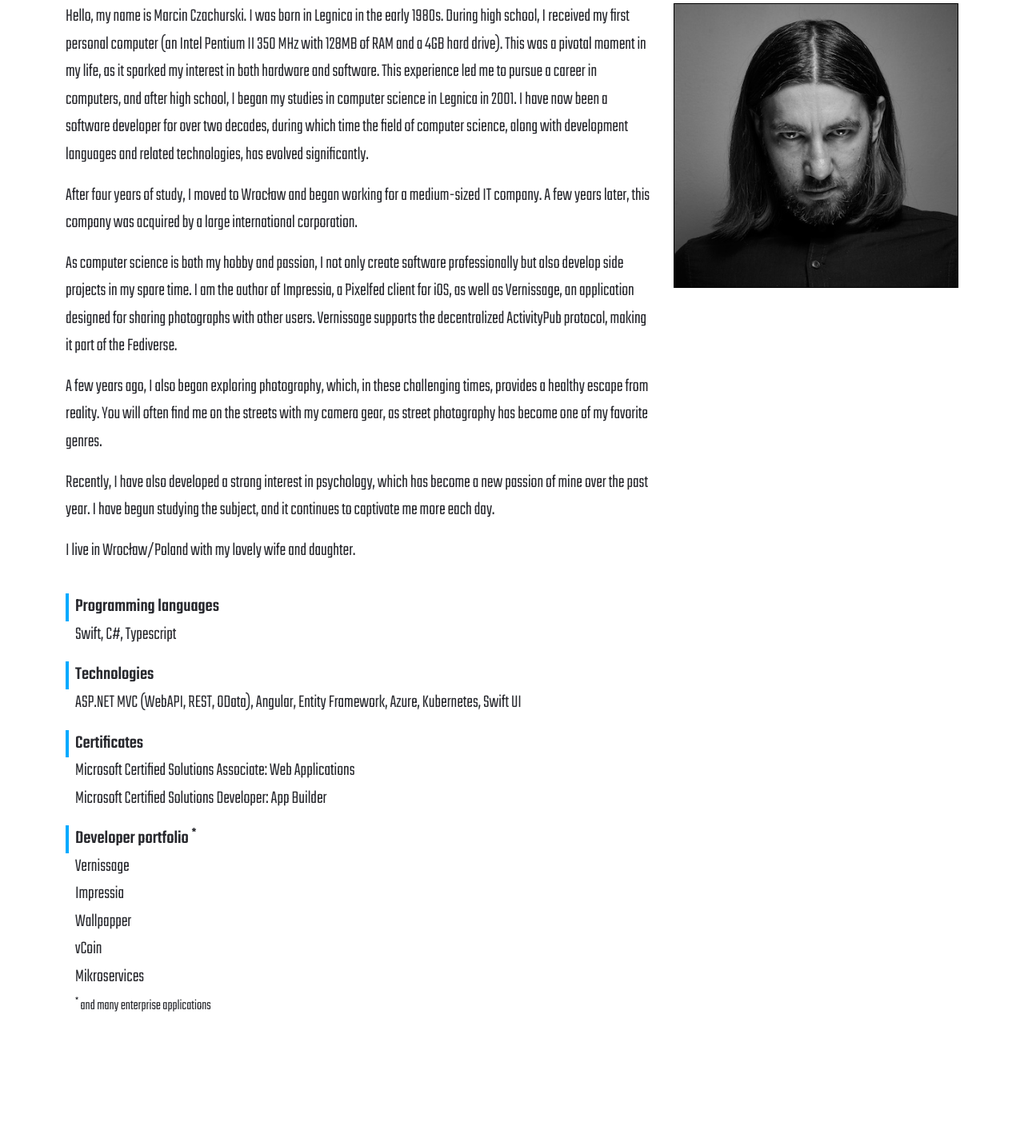
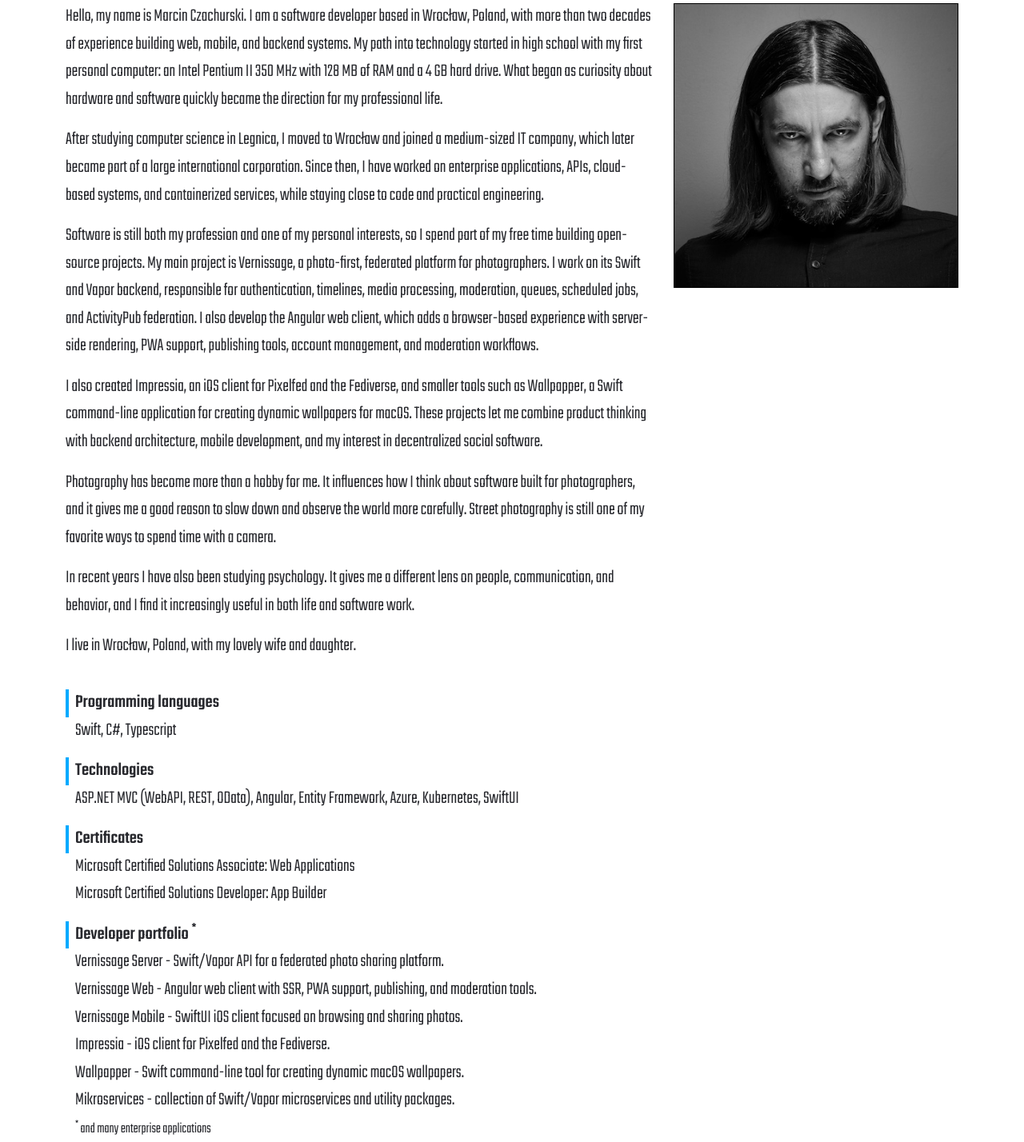
Before and after one commit to mczachurski/mczachurski.github.io, a plain HTML site: page index.html in a window 1280 px wide. Shown: the part 134-1562 px from the top of the page at 80% size. Before the commit the page ends 1424 px from the top, so only its background shows below. Drawn offline with nearby package versions, Linux system fonts and the light colour scheme; a web font is replaced by a local one.

Commit message:
Change description

```diff
--- a/index.html
+++ b/index.html
@@ -4,7 +4,7 @@
     <meta charset="UTF-8">
     <title>Marcin Czachurski - Profile</title>
     <meta name="author" content="Marcin Czachurski">
-    <meta name="description" content="Marcin Czachurski - Home page">
+    <meta name="description" content="Marcin Czachurski - software developer, open-source author, photographer">
     <meta name="viewport" content="width=device-width, initial-scale=1">
 
     <!-- Google Fonts -->
@@ -113,34 +113,39 @@
                             <source srcset="assets/profile-rectangle@1x.jpg 1x, assets/profile-rectangle@2x.jpg 2x, assets/profile-rectangle@3x.jpg 3x" type="image/jpeg" >
                             <img class="border-1" style="width: 150px" src="assets/profile-rectangle@1x.jpg" alt="Profile image" />
                         </picture>
-                        Hello, my name is Marcin Czachurski. I was born in Legnica in the early 1980s. During high school,
-                        I received my first personal computer (an Intel Pentium II 350 MHz with 128MB of RAM and a 4GB hard drive).
-                        This was a pivotal moment in my life, as it sparked my interest in both hardware and software.
-                        This experience led me to pursue a career in computers, and after high school, I began my studies
-                        in computer science in Legnica in 2001. I have now been a software developer for over two decades,
-                        during which time the field of computer science, along with development languages and related technologies,
-                        has evolved significantly.
+                        Hello, my name is Marcin Czachurski. I am a software developer based in Wrocław, Poland, with more than
+                        two decades of experience building web, mobile, and backend systems. My path into technology started in
+                        high school with my first personal computer: an Intel Pentium II 350 MHz with 128 MB of RAM and a 4 GB hard
+                        drive. What began as curiosity about hardware and software quickly became the direction for my professional life.
                     </p>
                     <p>
-                        After four years of study, I moved to Wrocław and began working for a medium-sized IT company.
-                        A few years later, this company was acquired by a large international corporation.
+                        After studying computer science in Legnica, I moved to Wrocław and joined a medium-sized IT company, which
+                        later became part of a large international corporation. Since then, I have worked on enterprise applications,
+                        APIs, cloud-based systems, and containerized services, while staying close to code and practical engineering.
                     </p>
                     <p>
-                        As computer science is both my hobby and passion, I not only create software professionally but also develop
-                        side projects in my spare time. I am the author of Impressia, a Pixelfed client for iOS, as well as Vernissage,
-                        an application designed for sharing photographs with other users. Vernissage supports the decentralized ActivityPub
-                        protocol, making it part of the Fediverse.
+                        Software is still both my profession and one of my personal interests, so I spend part of my free time building
+                        open-source projects. My main project is Vernissage, a photo-first, federated platform for photographers. I work
+                        on its Swift and Vapor backend, responsible for authentication, timelines, media processing, moderation, queues,
+                        scheduled jobs, and ActivityPub federation. I also develop the Angular web client, which adds a browser-based
+                        experience with server-side rendering, PWA support, publishing tools, account management, and moderation workflows.
                     </p>
                     <p>
-                        A few years ago, I also began exploring photography, which, in these challenging times, provides a healthy escape from reality.
-                        You will often find me on the streets with my camera gear, as street photography has become one of my favorite genres.
+                        I also created Impressia, an iOS client for Pixelfed and the Fediverse, and smaller tools such as Wallpapper,
+                        a Swift command-line application for creating dynamic wallpapers for macOS. These projects let me combine
+                        product thinking with backend architecture, mobile development, and my interest in decentralized social software.
                     </p>
                     <p>
-                        Recently, I have also developed a strong interest in psychology, which has become a new passion of mine over the past year.
-                        I have begun studying the subject, and it continues to captivate me more each day.
+                        Photography has become more than a hobby for me. It influences how I think about software built for photographers,
+                        and it gives me a good reason to slow down and observe the world more carefully. Street photography is still one
+                        of my favorite ways to spend time with a camera.
                     </p>
                     <p>
-                        I live in Wrocław/Poland with my lovely wife and daughter.
+                        In recent years I have also been studying psychology. It gives me a different lens on people, communication,
+                        and behavior, and I find it increasingly useful in both life and software work.
+                    </p>
+                    <p>
+                        I live in Wrocław, Poland, with my lovely wife and daughter.
                     </p>
                 </div>
             </div>
@@ -161,7 +166,7 @@
 
             <div class="item">
                 <div class="title">Technologies</div>
-                <div class="subtitle">ASP.NET MVC (WebAPI, REST, OData), Angular, Entity Framework, Azure, Kubernetes, Swift UI</div>
+                <div class="subtitle">ASP.NET MVC (WebAPI, REST, OData), Angular, Entity Framework, Azure, Kubernetes, SwiftUI</div>
             </div>
 
             <div class="item">
@@ -172,11 +177,12 @@
 
             <div class="item">
                 <div class="title">Developer portfolio <sup>*</sup></div>
-                <div class="subtitle"><a href="https://github.com/VernissageApp/VernissageServer" aria-label="Vernissage">Vernissage</a></div>
-                <div class="subtitle"><a href="https://github.com/Impressia/Impressia" aria-label="Impressia">Impressia</a></div>
-                <div class="subtitle"><a href="https://github.com/mczachurski/wallpapper" aria-label="Wallpapper">Wallpapper</a></div>
-                <div class="subtitle"><a href="https://github.com/mczachurski/vcoin" aria-label="vCoin">vCoin</a></div>
-                <div class="subtitle"><a href="https://github.com/Mikroservices" aria-label="Mikroservices">Mikroservices</a></div>
+                <div class="subtitle"><a href="https://github.com/VernissageApp/VernissageServer" aria-label="Vernissage Server">Vernissage Server</a> - Swift/Vapor API for a federated photo sharing platform.</div>
+                <div class="subtitle"><a href="https://github.com/VernissageApp/VernissageWeb" aria-label="Vernissage Web">Vernissage Web</a> - Angular web client with SSR, PWA support, publishing, and moderation tools.</div>
+                <div class="subtitle"><a href="https://github.com/VernissageApp/VernissageMobile" aria-label="Vernissage Mobile">Vernissage Mobile</a> - SwiftUI iOS client focused on browsing and sharing photos.</div>
+                <div class="subtitle"><a href="https://github.com/Impressia/Impressia" aria-label="Impressia">Impressia</a> - iOS client for Pixelfed and the Fediverse.</div>
+                <div class="subtitle"><a href="https://github.com/mczachurski/wallpapper" aria-label="Wallpapper">Wallpapper</a> - Swift command-line tool for creating dynamic macOS wallpapers.</div>
+                <div class="subtitle"><a href="https://github.com/Mikroservices" aria-label="Mikroservices">Mikroservices</a> - collection of Swift/Vapor microservices and utility packages.</div>
                 <div class="subtitle"><small><sup>*</sup> and many enterprise applications</small></div>
             </div>
         </div>
```
